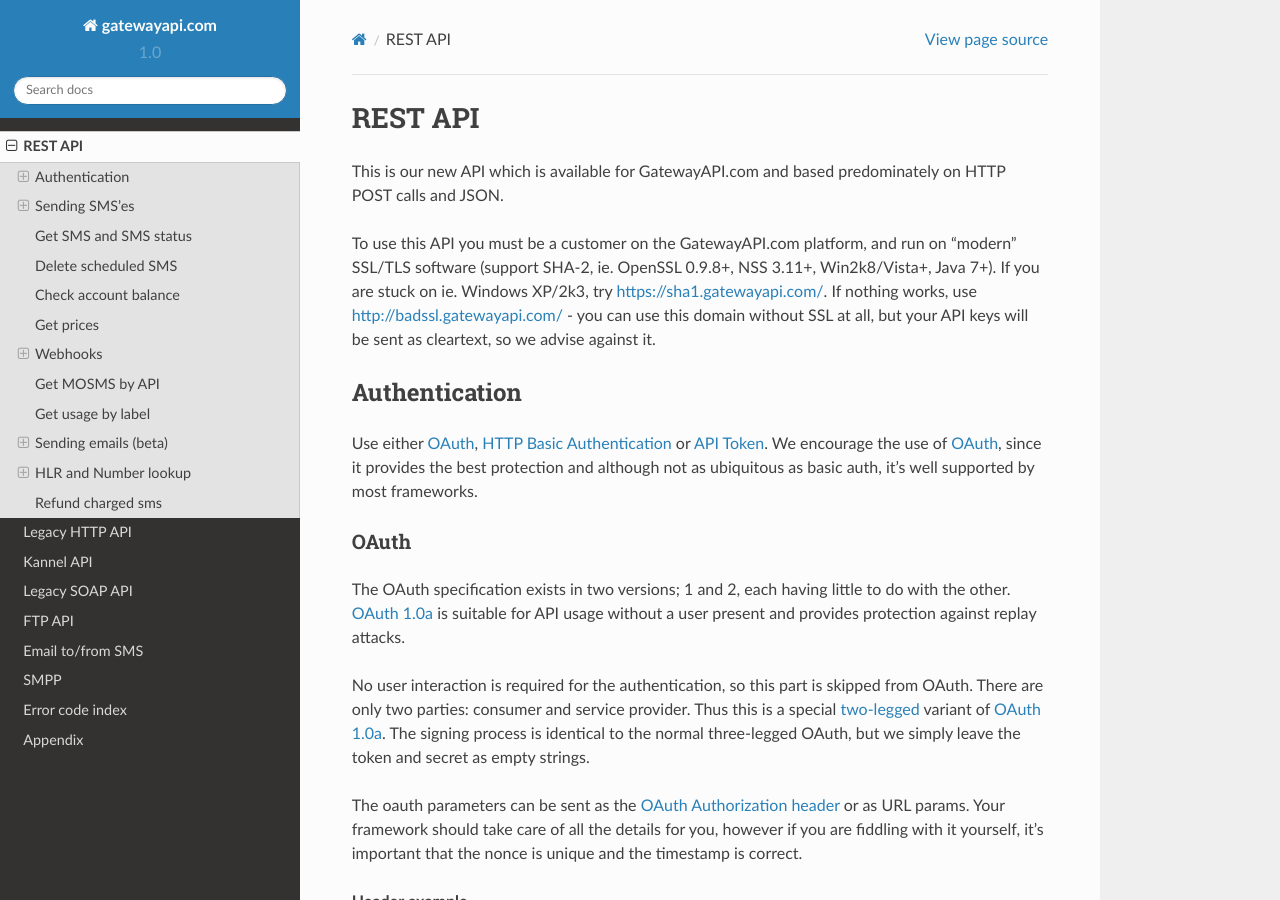
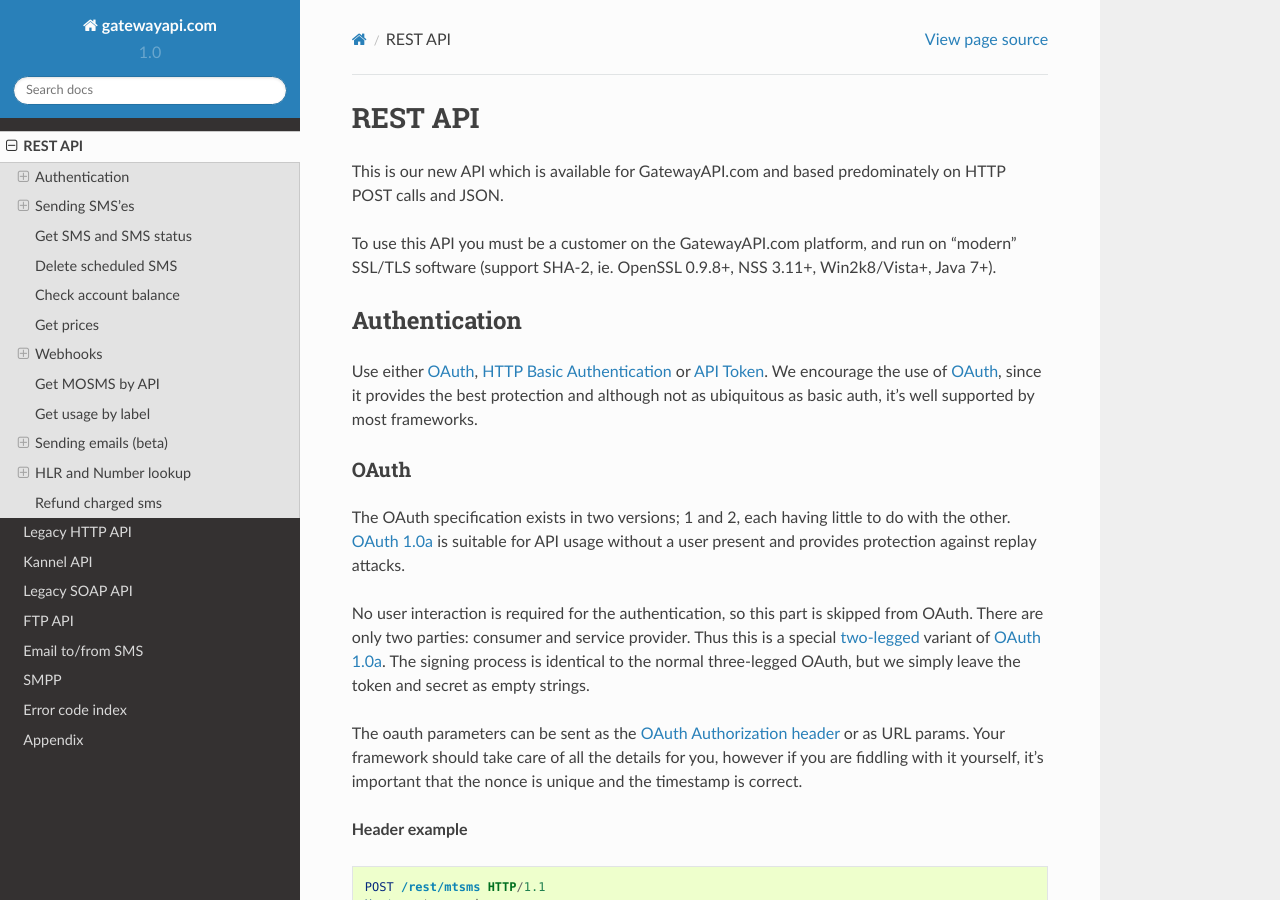
Before and after one commit to onlinecity/gatewayapi-docs, a Sphinx documentation site: the page built from docs/rest.rst, in a window 1280 px wide and 900 px high. Built offline with Sphinx 7.4.7 and the Read the Docs theme 2.0.0, drawn with Linux system fonts in a browser that asks for light colours.

Commit message:
All references to badssl removed

```diff
--- a/docs/kannel.rst
+++ b/docs/kannel.rst
@@ -123,7 +123,6 @@
 separately.
 
 
-
 Feedback appreciated
 ^^^^^^^^^^^^^^^^^^^^
 
--- a/docs/legacy.rst
+++ b/docs/legacy.rst
@@ -4,10 +4,6 @@
 For these APIs you need a set of credentials. These are different from the
 API Keys the REST API uses. You'll find them in the dashboard, under Settings.
 
-If you are having problems connecting over SSL to gatewayapi.com, try
-badssl.gatewayapi.com. You can use badssl.gatewayapi.com without ssl, but we
-strongly recommend against it, since these APIs send your credentials in
-plaintext.
 
 Sending SMS'es
 --------------
--- a/docs/rest.rst
+++ b/docs/rest.rst
@@ -8,10 +8,6 @@
 To use this API you must be a customer on the GatewayAPI.com platform, and run
 on "modern" SSL/TLS software (support SHA-2, ie. OpenSSL 0.9.8+, NSS 3.11+,
 Win2k8/Vista+, Java 7+).
-If you are stuck on ie. Windows XP/2k3, try https://sha1.gatewayapi.com/.
-If nothing works, use http://badssl.gatewayapi.com/ - you can use this domain
-without SSL at all, but your API keys will be sent as cleartext, so we advise
-against it.
 
 
 Authentication
```
